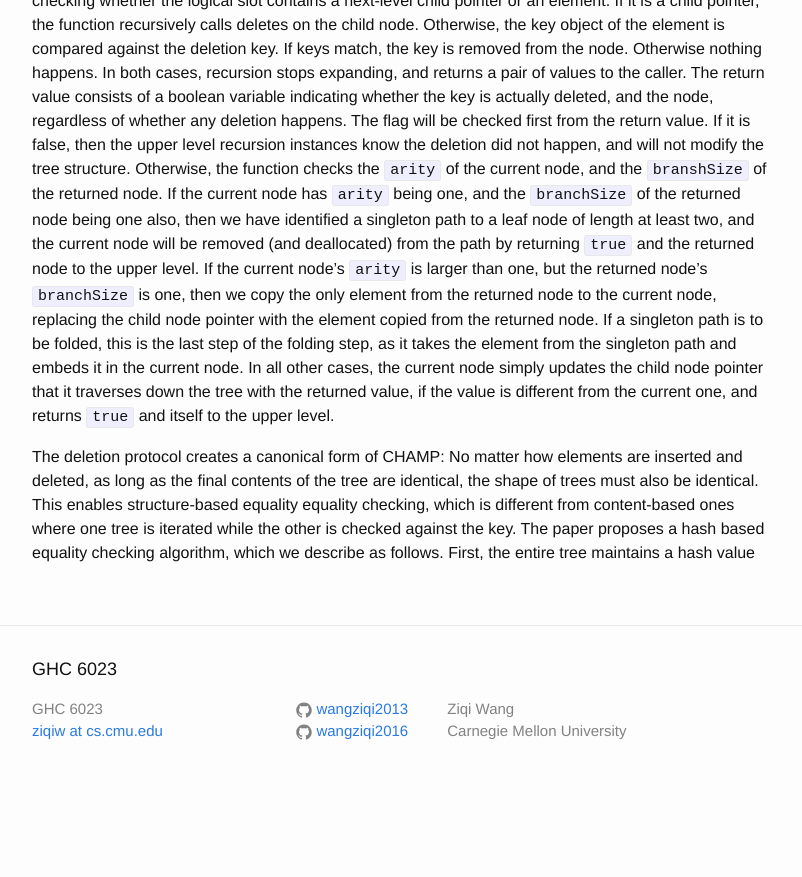
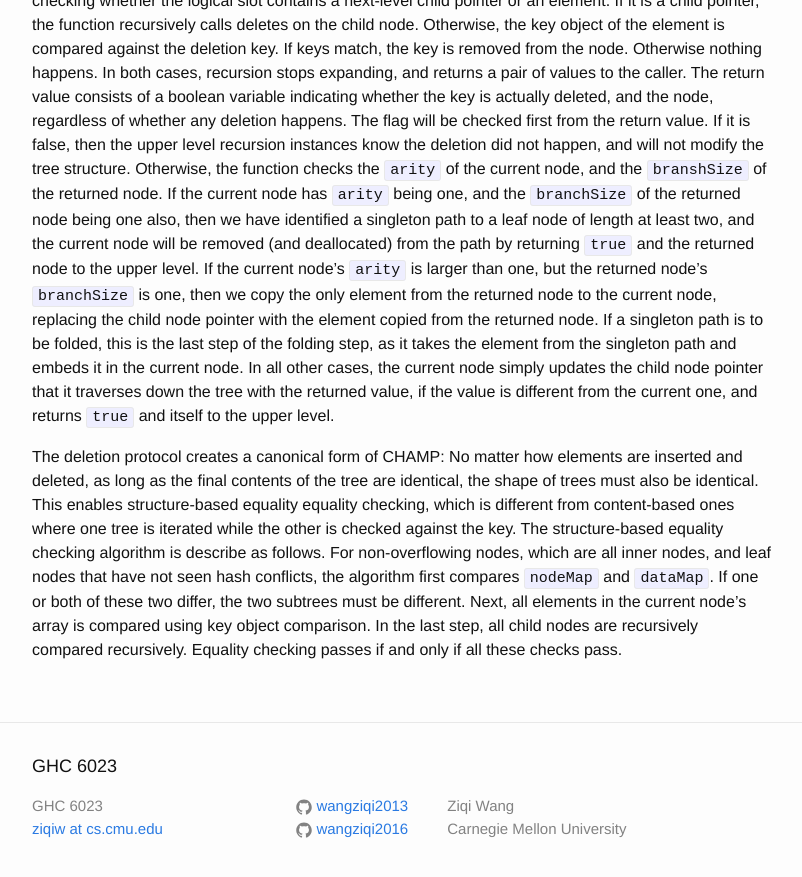
Before and after one commit to wangziqi2013/wangziqi2013.github.io, a Jekyll site: the page built from _posts/2020-08-08-CHAMP.markdown, in a window 1280 px wide and 900 px high, scrolled down 3205 px. Shown: the top 877 px of the window, without its empty margins (238-1040 px from the left). Built offline with Jekyll 4.4.1, drawn with Linux system fonts in a browser that asks for light colours; before the commit the page ends 4008 px from its top, so only the background shows below that.

Commit message:
Adding eq checking

```diff
--- a/_posts/2020-08-08-CHAMP.markdown
+++ b/_posts/2020-08-08-CHAMP.markdown
@@ -146,5 +146,8 @@ The deletion protocol creates a canonical form of CHAMP: No matter how elements
 the final contents of the tree are identical, the shape of trees must also be identical. This enables structure-based
 equality equality checking, which is different from content-based ones where one tree is iterated while the other is
 checked against the key.
-The paper proposes a hash based equality checking algorithm, which we describe as follows.
-First, the entire tree maintains a hash value
+The structure-based equality checking algorithm is describe as follows.
+For non-overflowing nodes, which are all inner nodes, and leaf nodes that have not seen hash conflicts, the algorithm
+first compares `nodeMap` and `dataMap`. If one or both of these two differ, the two subtrees must be different.
+Next, all elements in the current node's array is compared using key object comparison. In the last step, all
+child nodes are recursively compared recursively. Equality checking passes if and only if all these checks pass.
```
